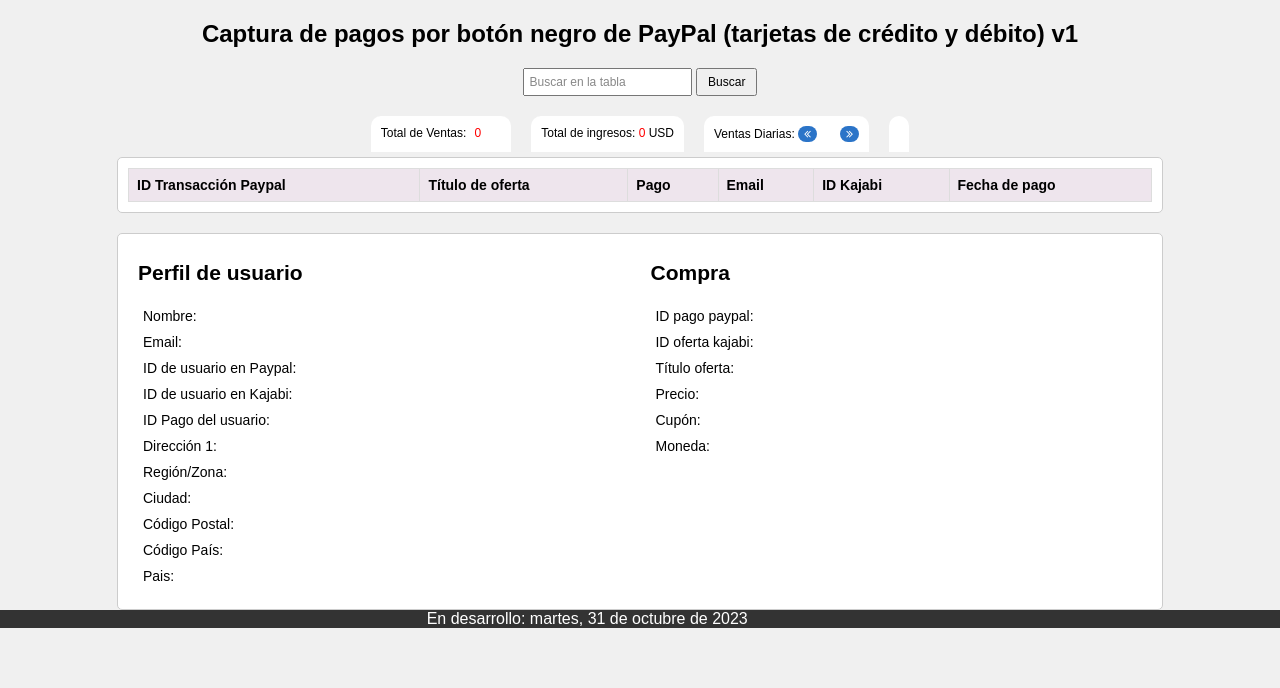
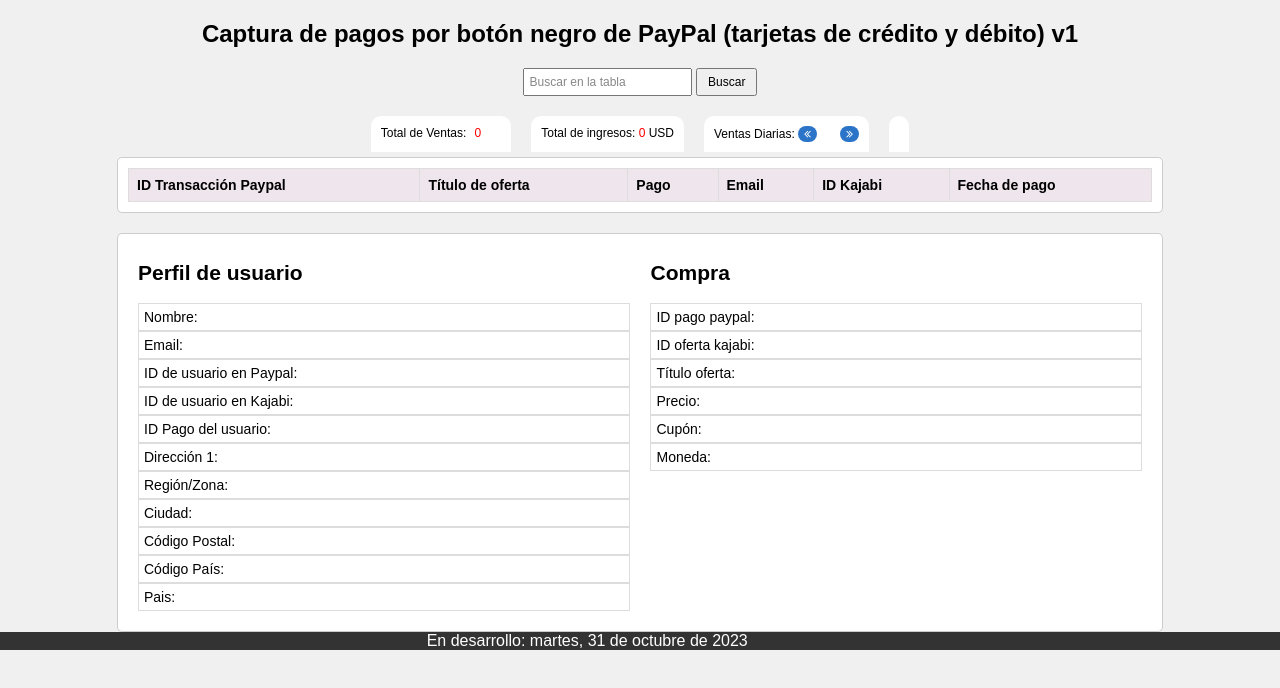
Before and after one commit to Eppoc/cappaypalbotones, a plain HTML site: page index.html in a window 1280 px wide. Drawn offline with nearby package versions, Linux system fonts and the light colour scheme; no server answers.

Commit message:
Update index.html

```diff
--- a/index.html
+++ b/index.html
@@ -149,6 +149,7 @@
     margin-bottom: 5px;
 }
 p{
+    border: 0.8px solid #ddd;
     margin:0px;
     padding:5px;
 }
```
